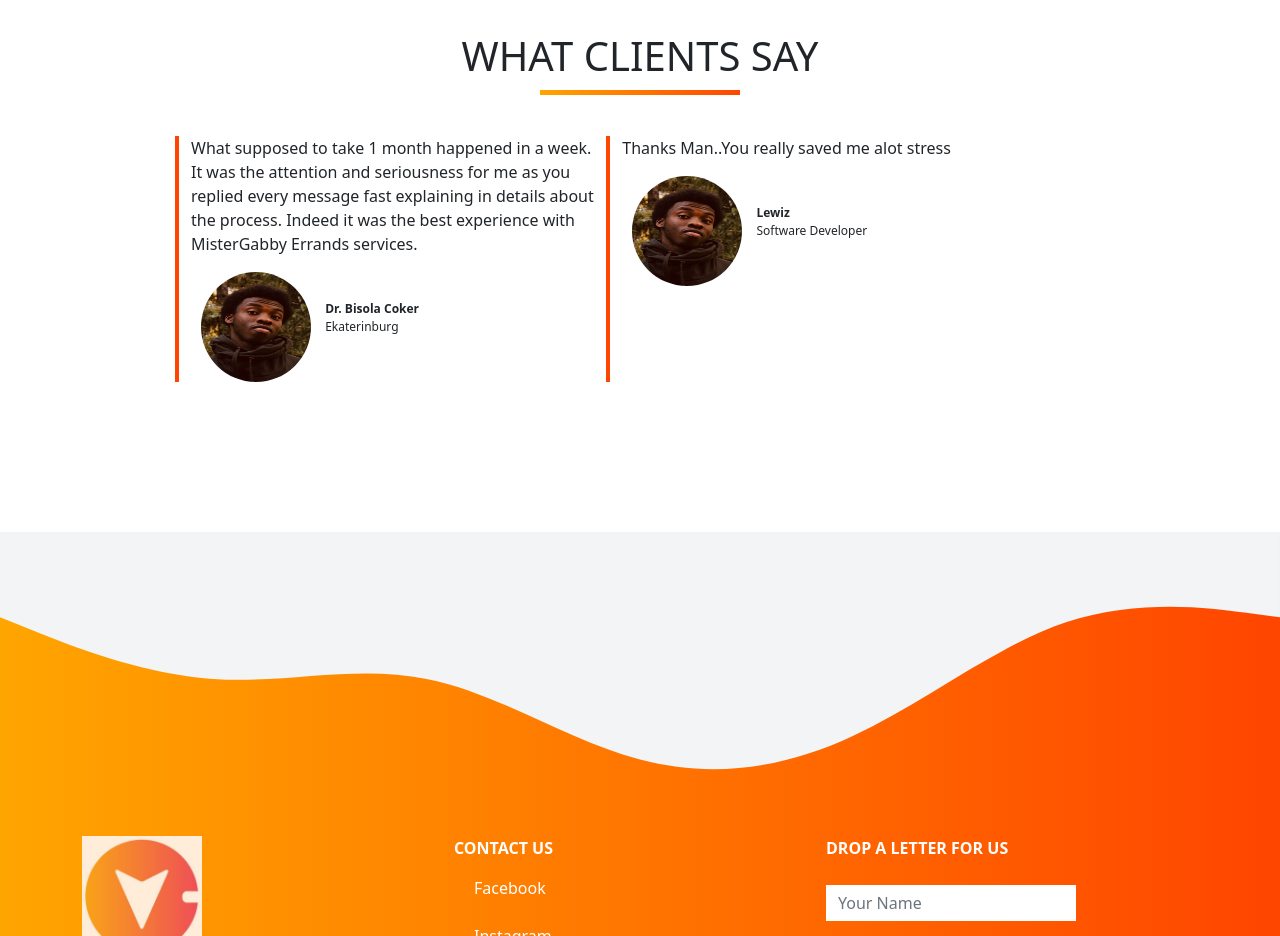
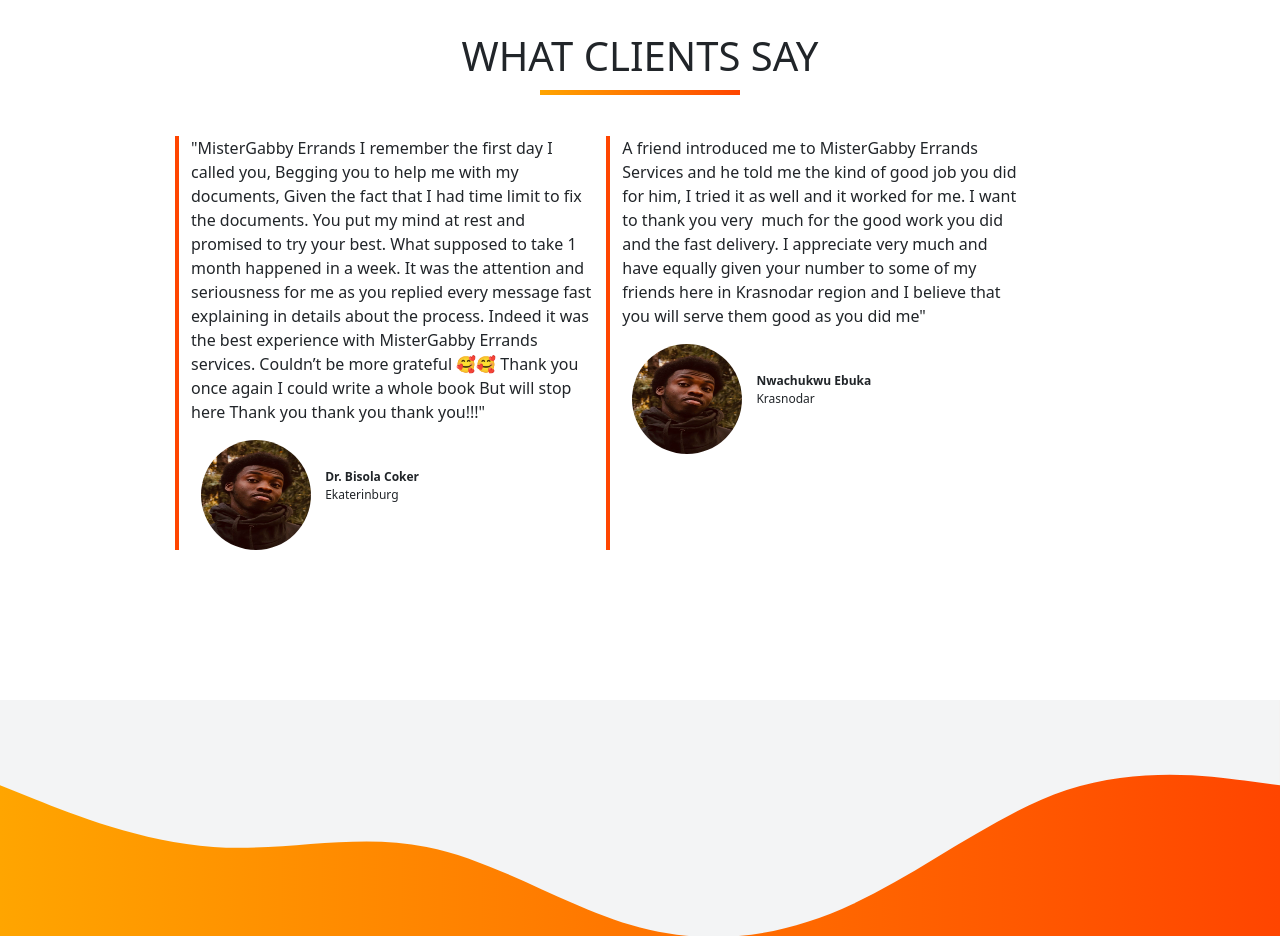
Before and after one commit to eaaniwezi/MisterGabby, a plain HTML site: page index.html in a window 1280 px wide. Shown: the part 2400-3336 px from the top of the page. Drawn offline with nearby package versions, Linux system fonts and the light colour scheme.

Commit message:
wednesday

```diff
--- a/index.html
+++ b/index.html
@@ -132,16 +132,29 @@
       <br>
       <div class="row offset-1">
         <div class="col-md-5 testimonials">
-          <P>What supposed to take 1 month happened in a week.
+          <P>"MisterGabby Errands
+            I remember the first day I called you,
+            Begging you to help me with my documents, Given the fact that I had time limit to fix the documents.
+            You put my mind at rest and promised to try your best.
+
+            What supposed to take 1 month happened in a week.
             It was the attention and seriousness for me as you replied every message fast explaining in details about the process.
-            Indeed it was the best experience with MisterGabby Errands services. </P>
+            Indeed it was the best experience with MisterGabby Errands services.
+
+            Couldn’t be more grateful 🥰🥰
+            Thank you once again
+            I could write a whole book
+            But will stop here
+            Thank you thank you thank you!!!" </P>
           <img src="images/face.jpg" alt="" srcset="">
           <p class="user-detail"><b>Dr. Bisola Coker</b><br>Ekaterinburg</p>
         </div>
         <div class="col-md-5 testimonials">
-          <P>Thanks Man..You really saved me alot stress</P>
+          <P>A friend introduced me to MisterGabby Errands Services and he told me the kind of good job you did for him, I tried it as well and it worked for me.
+            I want to thank you very  much for the good work you did and the fast delivery.
+            I appreciate very much and have equally given your number to some of my friends here in Krasnodar region and I believe that you will serve them good as you did me" </P>
           <img src="images/face.jpg" alt="" srcset="">
-          <p class="user-detail"><b>Lewiz</b><br>Software Developer</p>
+          <p class="user-detail"><b>Nwachukwu Ebuka</b><br>Krasnodar</p>
         </div>
       </div>
     </div>
@@ -191,7 +204,7 @@
               <a class="footer-link" href="tel:+79778308260 ">Telegram</a>
               <br>
               <br>
-              <a class="footer-link" href="tel:+79778308260 ">Whatsapp</a>
+              <a class="footer-link" href="https://wa.me/message/5LCO2DRAJARGG1">Whatsapp</a>
             </div>
           </div>
           <div class="col-md-4 footer-box">
```
